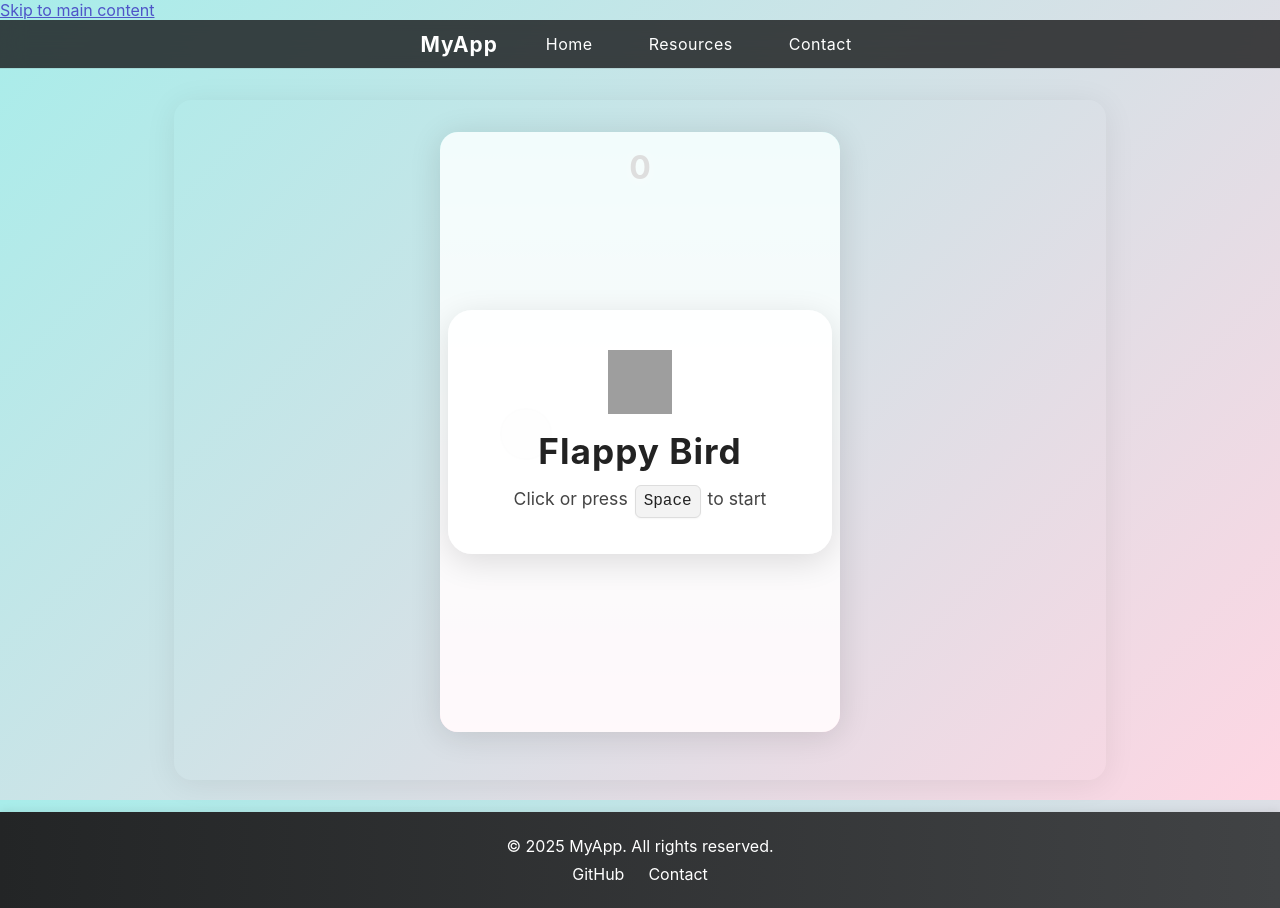
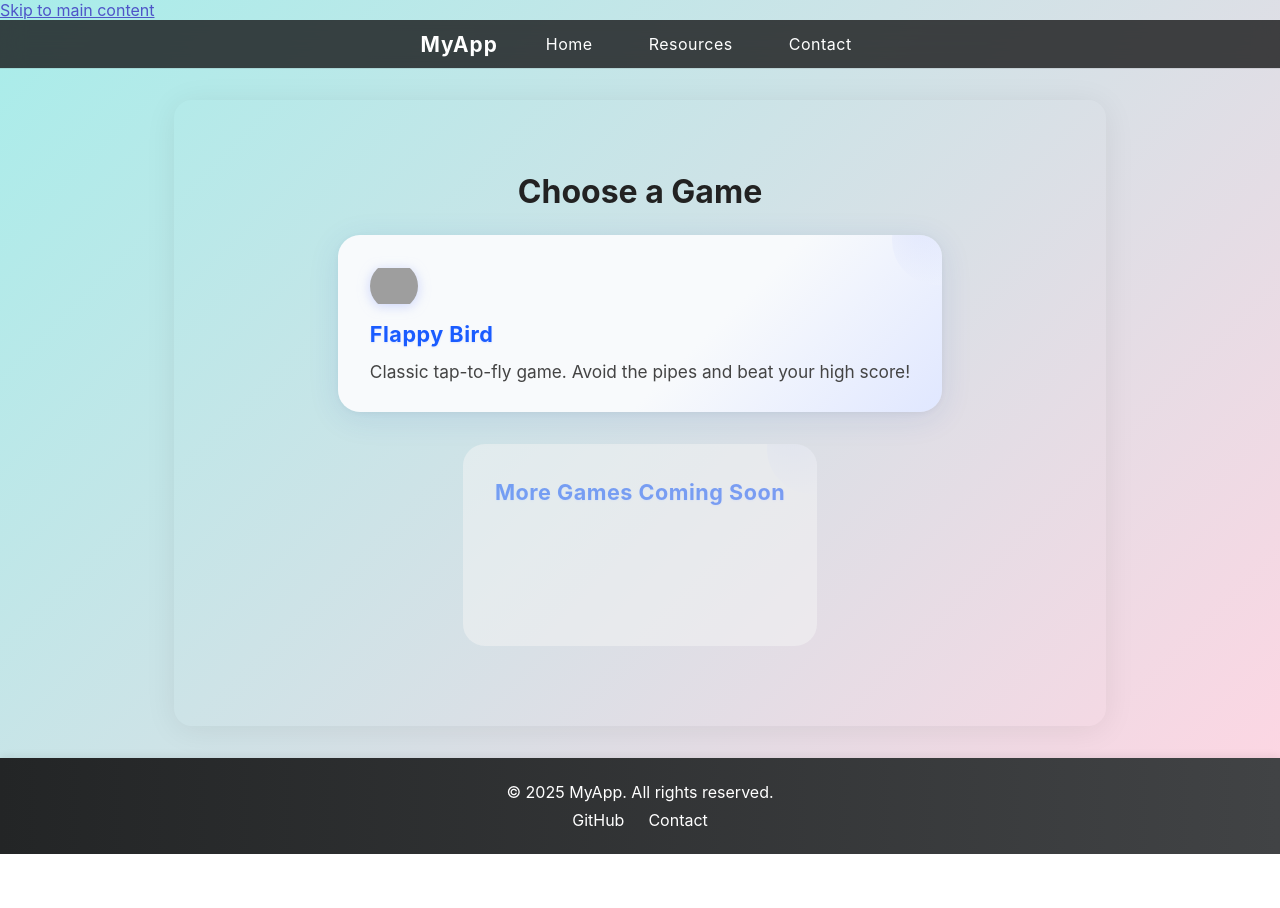
Before and after one commit to Akash2001-sudo/gamistan, a React (Vite) app: page / in a window 1280 px wide. Both pictures are taken after a click on the button "Get Started". After the commit the page ends 854 px from the top, so only its background shows below. Built offline with nearby package versions, Linux system fonts and the light colour scheme; grey boxes are pictures that could not be loaded; a web font is replaced by a local one.

Commit message:
bug fixes & enhancements v1.0.0

```diff
--- a/src/App.tsx
+++ b/src/App.tsx
@@ -5,14 +5,15 @@ import Hero from './components/Hero';
 import Footer from './components/Footer';
 import About from './components/About';
 import ContactForm from './components/ContactForm';
-import ResourceList from './components/ResourceList';
 import SkipToContent from './components/SkipToContent';
 import Seo from './components/Seo';
 import Toast from './components/Toast';
 import FlappyBird from './components/FlappyBird';
+import GamesSection from './components/GamesSection';
 
 function App() {
-  const [flappyBirdActive, setFlappyBirdActive] = useState(false);
+  const [activeGame, setActiveGame] = useState<string | null>(null);
+  const [showGames, setShowGames] = useState(false);
   const [toast, setToast] = useState<{ message: string; type?: 'success' | 'error' | 'info' } | null>(null);
 
   React.useEffect(() => {
@@ -21,22 +22,28 @@ function App() {
     return () => clearTimeout(timer);
   }, []);
 
+  let mainContent;
+  if (activeGame === 'flappy') {
+    mainContent = <FlappyBird onExit={() => { setActiveGame(null); setShowGames(true); }} />;
+  } else if (showGames) {
+    mainContent = <GamesSection onSelectGame={(game) => setActiveGame(game)} />;
+  } else {
+    mainContent = (
+      <>
+        <Hero onGetStarted={() => setShowGames(true)} />
+        <About />
+        <ContactForm />
+      </>
+    );
+  }
+
   return (
     <div style={{ minHeight: '100vh', display: 'flex', flexDirection: 'column', background: 'none' }}>
       <Seo title="Gamistan" description="A modern, accessible, minimal React app." />
       <SkipToContent />
       <Header />
       <main id="main-content" style={{ flex: 1, background: 'none' }}>
-        {flappyBirdActive ? (
-          <FlappyBird onExit={() => setFlappyBirdActive(false)} />
-        ) : (
-          <>
-            <Hero onGetStarted={() => setFlappyBirdActive(true)} />
-            <About />
-            <ResourceList />
-            <ContactForm />
-          </>
-        )}
+        {mainContent}
       </main>
       <Footer />
       {toast && <Toast message={toast.message} type={toast.type} />}
--- a/src/components/About.tsx
+++ b/src/components/About.tsx
@@ -4,7 +4,7 @@ import './About.css';
 const About: React.FC = () => (
   <section className="about" id="about">
     <h2>About</h2>
-    <p>This is a minimal, modern React app. Built for speed, accessibility, and clarity.</p>
+    <p>Gamistan is a web-based gaming hub where you can play fun, classic, and modern games right in your browser. Designed for speed, accessibility, and pure enjoyment, Gamistan brings together simple controls, beautiful visuals, and a seamless experience for all ages. Start playing and discover new favorites!</p>
   </section>
 );
 
--- /dev/null
+++ b/src/components/GamesSection.css
@@ -0,0 +1,87 @@
+.games-section {
+  padding: 2.5rem 0 2rem 0;
+  display: flex;
+  flex-direction: column;
+  align-items: center;
+}
+.games-title {
+  font-size: 2rem;
+  font-weight: 700;
+  margin-bottom: 1.5rem;
+  color: #222;
+}
+.games-list {
+  display: flex;
+  gap: 2rem;
+  flex-wrap: wrap;
+  justify-content: center;
+}
+.game-card {
+  background: linear-gradient(135deg, #f8fafc 60%, #e0e7ff 100%);
+  border-radius: 22px;
+  box-shadow: 0 6px 32px rgba(30, 64, 175, 0.10), 0 1.5px 6px rgba(0,0,0,0.04);
+  padding: 2.2rem 2rem 1.7rem 2rem;
+  min-width: 240px;
+  min-height: 140px;
+  display: flex;
+  flex-direction: column;
+  align-items: flex-start;
+  border: none;
+  cursor: pointer;
+  transition: box-shadow 0.22s, transform 0.18s, background 0.22s;
+  font-family: inherit;
+  position: relative;
+  overflow: hidden;
+}
+.game-card:focus, .game-card:hover {
+  box-shadow: 0 12px 40px rgba(30, 64, 175, 0.18), 0 2px 8px rgba(0,0,0,0.06);
+  transform: translateY(-3px) scale(1.045);
+  outline: none;
+  background: linear-gradient(135deg, #e0e7ff 60%, #f8fafc 100%);
+}
+.game-name {
+  font-size: 1.35rem;
+  font-weight: 700;
+  margin-bottom: 0.7rem;
+  color: #1a5cff;
+  letter-spacing: 0.5px;
+  text-shadow: 0 1px 2px #e0e7ff;
+}
+.game-desc {
+  font-size: 1.08rem;
+  color: #444;
+  line-height: 1.5;
+}
+.game-card::after {
+  content: '';
+  position: absolute;
+  right: -40px;
+  top: -40px;
+  width: 90px;
+  height: 90px;
+  background: radial-gradient(circle at 30% 30%, #a5b4fc 0%, #f8fafc 80%);
+  opacity: 0.18;
+  z-index: 0;
+  border-radius: 50%;
+}
+.game-card > * {
+  position: relative;
+  z-index: 1;
+}
+.game-coming-soon {
+  opacity: 0.5;
+  cursor: not-allowed;
+  background: #f5f5f5;
+  color: #888;
+  box-shadow: none;
+}
+.game-logo {
+  width: 48px;
+  height: 48px;
+  object-fit: contain;
+  margin-bottom: 0.7rem;
+  margin-top: -0.5rem;
+  filter: drop-shadow(0 2px 6px #a5b4fc88);
+  background: none;
+  border-radius: 50%;
+}
--- /dev/null
+++ b/src/components/GamesSection.tsx
@@ -0,0 +1,42 @@
+import React from 'react';
+import './GamesSection.css';
+
+interface GamesSectionProps {
+  onSelectGame: (game: string) => void;
+}
+
+const games = [
+  {
+    key: 'flappy',
+    name: 'Flappy Bird',
+    description: 'Classic tap-to-fly game. Avoid the pipes and beat your high score!',
+    logo: 'https://raw.githubusercontent.com/sourabhv/FlapPyBird/master/assets/sprites/yellowbird-midflap.png',
+  },
+  // Add more games here in the future
+];
+
+const GamesSection: React.FC<GamesSectionProps> = ({ onSelectGame }) => (
+  <section className="games-section">
+    <h2 className="games-title">Choose a Game</h2>
+    <div className="games-list">
+      {games.map((game) => (
+        <button
+          key={game.key}
+          className="game-card"
+          onClick={() => onSelectGame(game.key)}
+          aria-label={`Play ${game.name}`}
+        >
+          <img src={game.logo} alt={`${game.name} logo`} className="game-logo" />
+          <div className="game-name">{game.name}</div>
+          <div className="game-desc">{game.description}</div>
+        </button>
+      ))}
+      {/* Placeholder for more games */}
+      <div className="game-card game-coming-soon" aria-disabled="true">
+        <div className="game-name">More Games Coming Soon</div>
+      </div>
+    </div>
+  </section>
+);
+
+export default GamesSection;
--- a/src/components/Hero.tsx
+++ b/src/components/Hero.tsx
@@ -40,7 +40,7 @@ const Hero: React.FC<HeroProps> = ({ onGetStarted }) => (
   <section className="hero">
     <div className="hero-content">
       <h1>Welcome to <GamistanAnimated /></h1>
-      <p>Your modern, beautiful, and accessible React app starter.</p>
+      <p>Gamistan is your modern, beautiful, and accessible playground for web-based games. Enjoy Flappy Bird and more, all in a seamless, minimal, and responsive experience. Dive in and have fun!</p>
       <button className="hero-btn" onClick={onGetStarted} aria-label="Get Started with Flappy Bird Game">
         Get Started
       </button>
--- a/src/components/ResourceList.tsx
+++ b/src/components/ResourceList.tsx
@@ -2,14 +2,15 @@ import React from 'react';
 import './ResourceList.css';
 
 const resources = [
-  { title: 'React Docs', url: 'https://react.dev/' },
-  { title: 'Vitest', url: 'https://vitest.dev/' },
-  { title: 'Testing Library', url: 'https://testing-library.com/' },
+  { title: 'How to Play Flappy Bird', url: 'https://flappybird.io/' },
+  { title: 'History of Flappy Bird', url: 'https://en.wikipedia.org/wiki/Flappy_Bird' },
+  { title: 'React (for Developers)', url: 'https://react.dev/' },
+  { title: 'More Free Web Games', url: 'https://www.crazygames.com/' },
 ];
 
 const ResourceList: React.FC = () => (
   <section className="resources" id="resources">
-    <h2>Resources</h2>
+    <h2>Game Resources</h2>
     <ul className="resource-list">
       {resources.map((r) => (
         <li key={r.url} className="resource-item">
@@ -17,6 +18,7 @@ const ResourceList: React.FC = () => (
         </li>
       ))}
     </ul>
+    <p className="resource-note">Explore these links to learn more about the games, their history, and how to play. More games and resources coming soon!</p>
   </section>
 );
 
```
